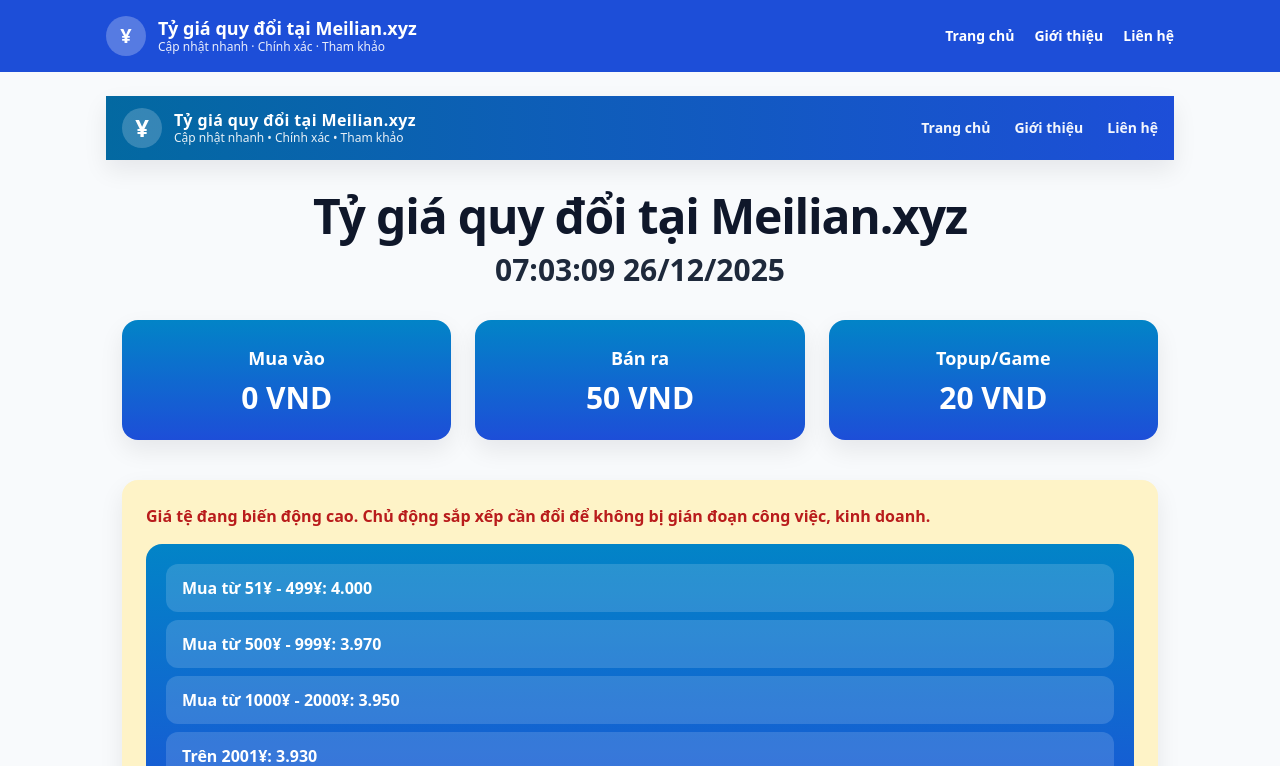
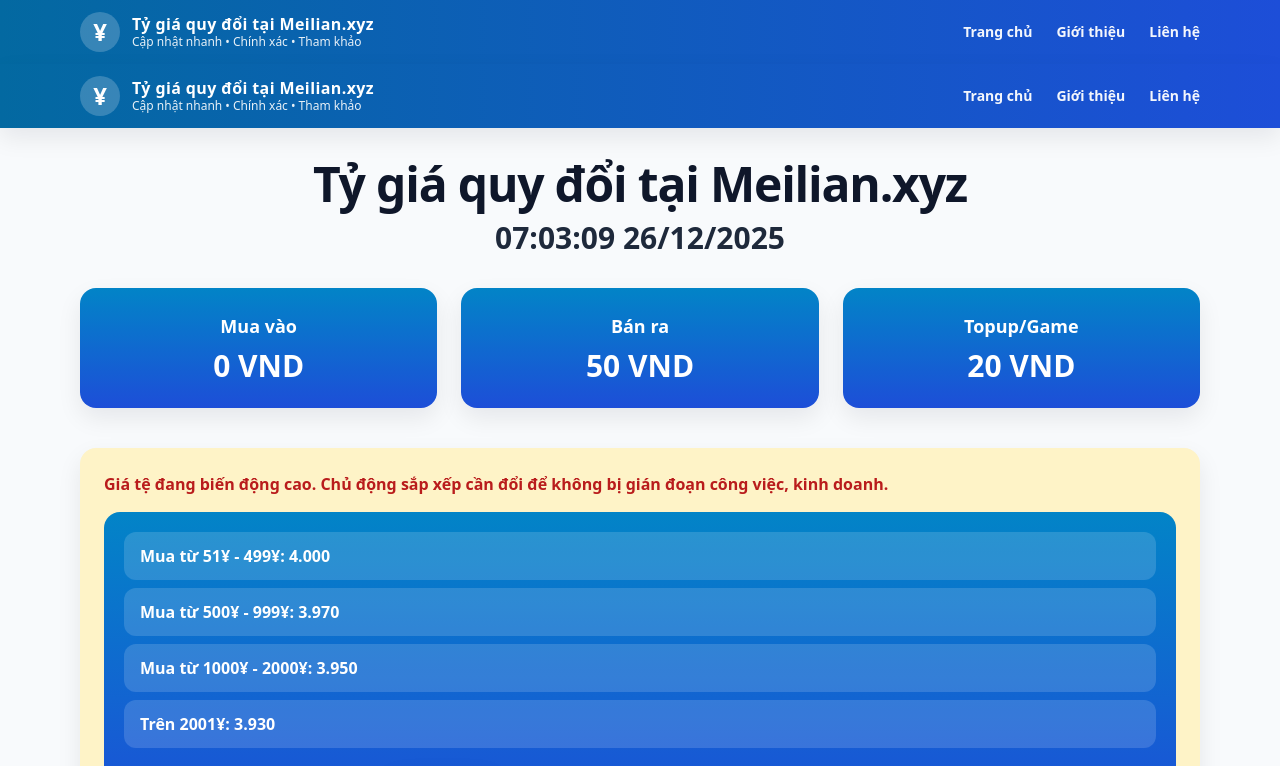
Before and after one commit to hrkenzy57-ui/meilian1, a Next.js app: page / in a window 1280 px wide. Shown: the top 766 px of the page. Built offline with nearby package versions, Linux system fonts and the light colour scheme; no server answers.

Commit message:
Replace Header with HeaderBlue in layout

```diff
--- a/app/layout.tsx
+++ b/app/layout.tsx
@@ -1,5 +1,5 @@
 import "./globals.css";
-import Header from "./components/Header";
+import HeaderBlue from "@/components/HeaderBlue";
 
 export const metadata = {
   title: "Meilian Tỷ Giá",
@@ -14,8 +14,8 @@ export default function RootLayout({
   return (
     <html lang="vi">
       <body className="bg-slate-50 text-slate-900">
-        <Header />
-        <main className="max-w-[1100px] mx-auto px-4 py-6">{children}</main>
+        <HeaderBlue />
+        {children}
       </body>
     </html>
   );
```
